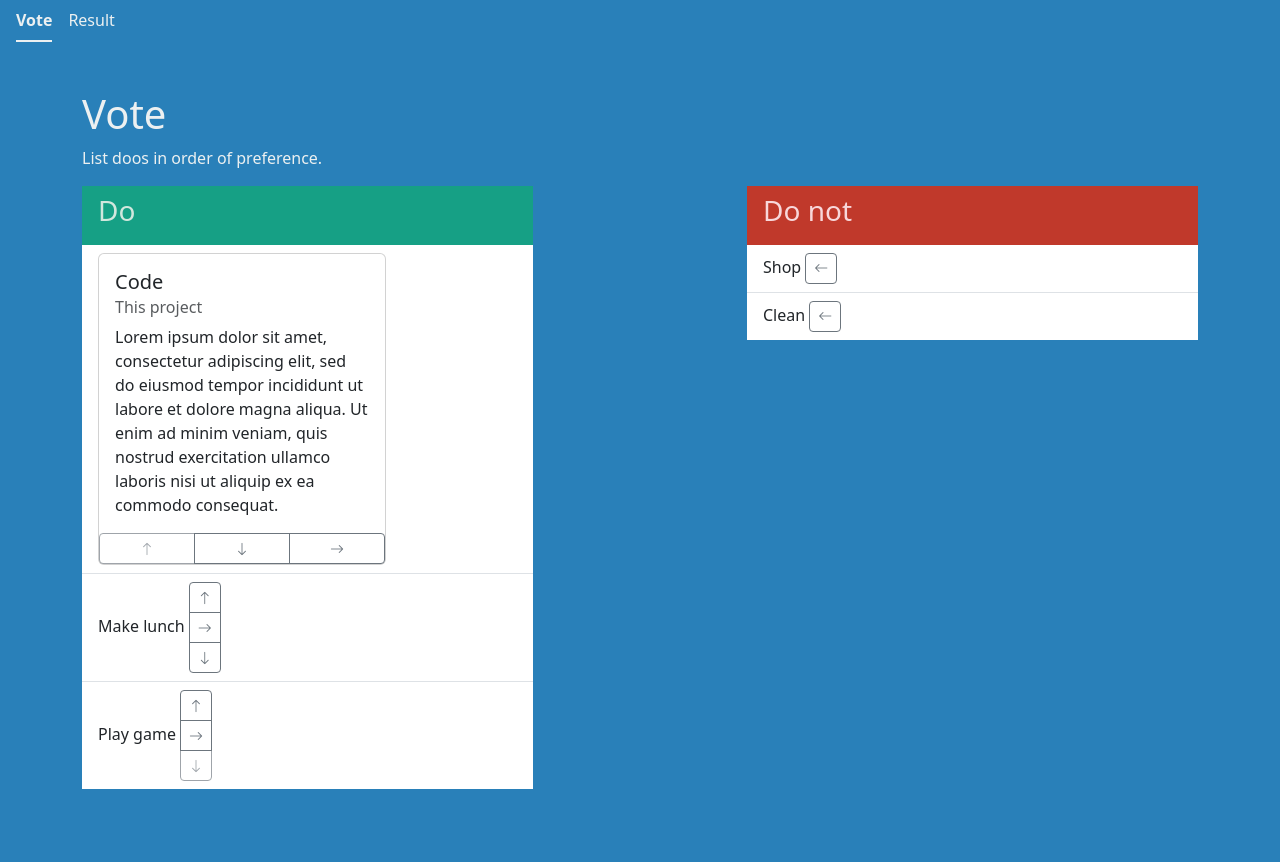
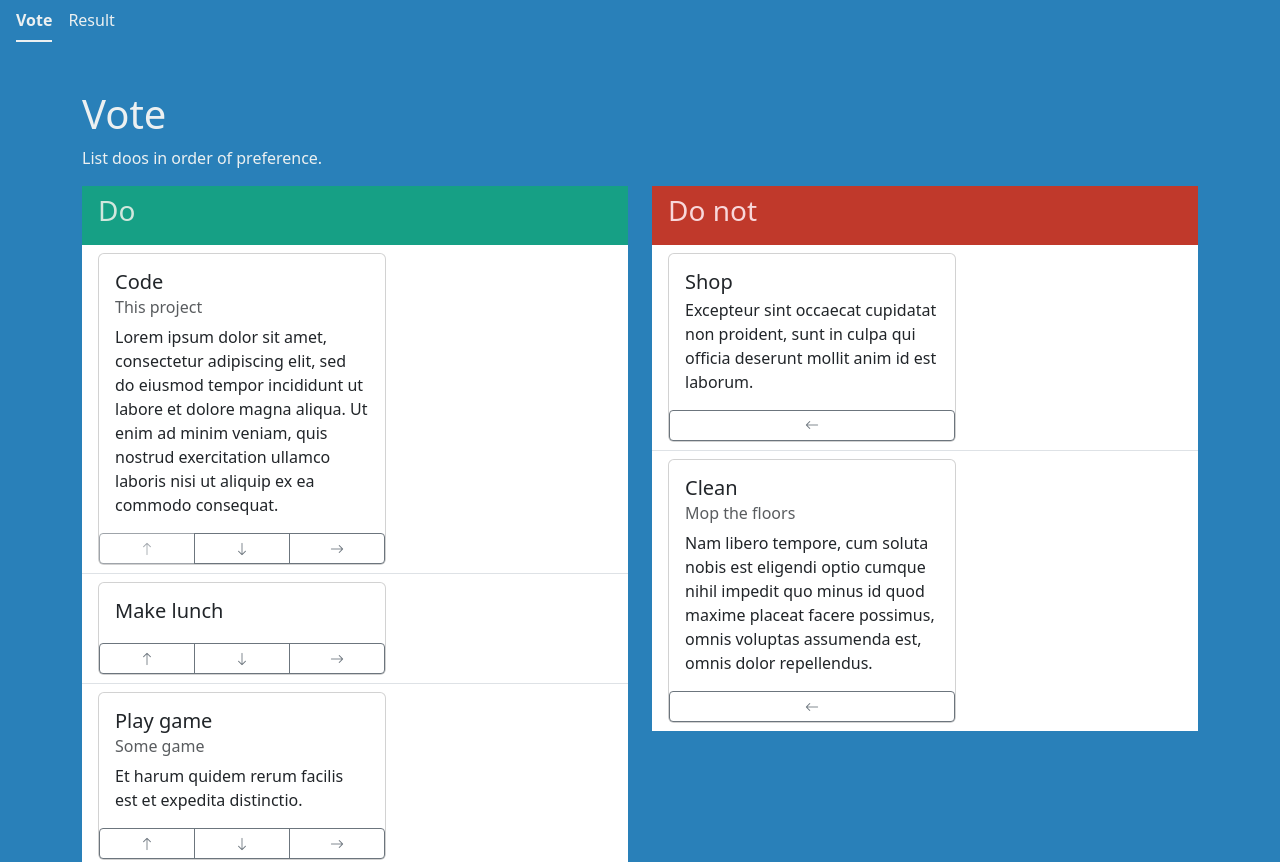
Before and after one commit to slovb/agree, an Angular app in the folder frontend/: page /vote in a window 1280 px wide. Shown: the top 862 px of the page. Before the commit the page ends 800 px from the top, so only its background shows below. Built offline with nearby package versions, Linux system fonts and the light colour scheme.

Commit message:
with for syntax from component

```diff
--- a/frontend/src/app/vote/vote.component.html
+++ b/frontend/src/app/vote/vote.component.html
@@ -9,26 +9,29 @@
         <li class="list-group-item list-group-item-success active">
           <h3>Do</h3>
         </li>
+        @for (item of green_list; track item; let first=$first, last=$last) {
         <li class="list-group-item">
           <div class="card" style="width: 18rem">
             <div class="card-body">
-              <h5 class="card-title">Code</h5>
-              <h6 class="card-subtitle mb-2 text-muted">This project</h6>
+              <h5 class="card-title">{{ item.title }}</h5>
+              <h6 class="card-subtitle mb-2 text-muted">{{ item.subtitle }}</h6>
               <p class="card-text">
-                Lorem ipsum dolor sit amet, consectetur adipiscing elit, sed do
-                eiusmod tempor incididunt ut labore et dolore magna aliqua. Ut
-                enim ad minim veniam, quis nostrud exercitation ullamco laboris
-                nisi ut aliquip ex ea commodo consequat.
+                {{ item.text }}
               </p>
             </div>
             <div class="btn-group">
               <button
                 type="button"
-                class="btn btn-sm btn-outline-secondary disabled"
+                class="btn btn-sm btn-outline-secondary"
+                [disabled]="first"
               >
                 <i class="bi bi-arrow-up"></i>
               </button>
-              <button type="button" class="btn btn-sm btn-outline-secondary">
+              <button
+                type="button"
+                class="btn btn-sm btn-outline-secondary"
+                [disabled]="last"
+              >
                 <i class="bi bi-arrow-down"></i>
               </button>
               <button type="button" class="btn btn-sm btn-outline-secondary">
@@ -37,61 +40,32 @@
             </div>
           </div>
         </li>
-        <li class="list-group-item">
-          Make lunch
-          <div class="btn-group-vertical">
-            <button type="button" class="btn btn-sm btn-outline-secondary">
-              <i class="bi bi-arrow-up"></i>
-            </button>
-            <button type="button" class="btn btn-sm btn-outline-secondary">
-              <i class="bi bi-arrow-right"></i>
-            </button>
-            <button type="button" class="btn btn-sm btn-outline-secondary">
-              <i class="bi bi-arrow-down"></i>
-            </button>
-          </div>
-        </li>
-        <li class="list-group-item">
-          Play game
-          <div class="btn-group-vertical">
-            <button type="button" class="btn btn-sm btn-outline-secondary">
-              <i class="bi bi-arrow-up"></i>
-            </button>
-            <button type="button" class="btn btn-sm btn-outline-secondary">
-              <i class="bi bi-arrow-right"></i>
-            </button>
-            <button
-              type="button"
-              class="btn btn-sm btn-outline-secondary disabled"
-            >
-              <i class="bi bi-arrow-down"></i>
-            </button>
-          </div>
-        </li>
+        }
       </ul>
     </div>
-    <div class="col-2"></div>
     <div class="col">
       <ul class="list-group list-group-flush">
         <li class="list-group-item list-group-item-danger active">
           <h3>Do not</h3>
         </li>
+        @for (item of red_list; track item) {
         <li class="list-group-item">
-          Shop
-          <div class="btn-group-vertical">
-            <button type="button" class="btn btn-sm btn-outline-secondary">
-              <i class="bi bi-arrow-left"></i>
-            </button>
+          <div class="card" style="width: 18rem">
+            <div class="card-body">
+              <h5 class="card-title">{{ item.title }}</h5>
+              <h6 class="card-subtitle mb-2 text-muted">{{ item.subtitle }}</h6>
+              <p class="card-text">
+                {{ item.text }}
+              </p>
+            </div>
+            <div class="btn-group">
+              <button type="button" class="btn btn-sm btn-outline-secondary">
+                <i class="bi bi-arrow-left"></i>
+              </button>
+            </div>
           </div>
         </li>
-        <li class="list-group-item">
-          Clean
-          <div class="btn-group-vertical">
-            <button type="button" class="btn btn-sm btn-outline-secondary">
-              <i class="bi bi-arrow-left"></i>
-            </button>
-          </div>
-        </li>
+        }
       </ul>
     </div>
   </div>
--- a/frontend/src/app/vote/vote.component.ts
+++ b/frontend/src/app/vote/vote.component.ts
@@ -1,4 +1,42 @@
 import { Component } from '@angular/core';
+
+interface Item {
+  title: string;
+  subtitle?: string;
+  text?: string;
+}
+
+const green_list = [
+  {
+    title: 'Code',
+    subtitle: 'This project',
+    text: 'Lorem ipsum dolor sit amet, consectetur adipiscing elit, sed do eiusmod tempor incididunt ut labore et dolore magna aliqua. Ut enim ad minim veniam, quis nostrud exercitation ullamco laboris nisi ut aliquip ex ea commodo consequat.',
+  },
+  {
+    title: 'Make lunch',
+  },
+  {
+    title: 'Play game',
+    subtitle: 'Some game',
+    text: 'Et harum quidem rerum facilis est et expedita distinctio.',
+  },
+  {
+    title: 'Watch anime',
+    text: 'Ut enim ad minima veniam, quis nostrum exercitationem ullam corporis suscipit laboriosam, nisi ut aliquid ex ea commodi consequatur?',
+  },
+];
+
+const red_list = [
+  {
+    title: 'Shop',
+    text: 'Excepteur sint occaecat cupidatat non proident, sunt in culpa qui officia deserunt mollit anim id est laborum.',
+  },
+  {
+    title: 'Clean',
+    subtitle: 'Mop the floors',
+    text: 'Nam libero tempore, cum soluta nobis est eligendi optio cumque nihil impedit quo minus id quod maxime placeat facere possimus, omnis voluptas assumenda est, omnis dolor repellendus.',
+  },
+];
 
 @Component({
   selector: 'app-vote',
@@ -7,4 +45,12 @@ import { Component } from '@angular/core';
   templateUrl: './vote.component.html',
   styleUrl: './vote.component.scss',
 })
-export class VoteComponent {}
+export class VoteComponent {
+  public green_list = new Array<Item>();
+  public red_list = new Array<Item>();
+
+  ngOnInit() {
+    this.green_list = green_list;
+    this.red_list = red_list;
+  }
+}
```
